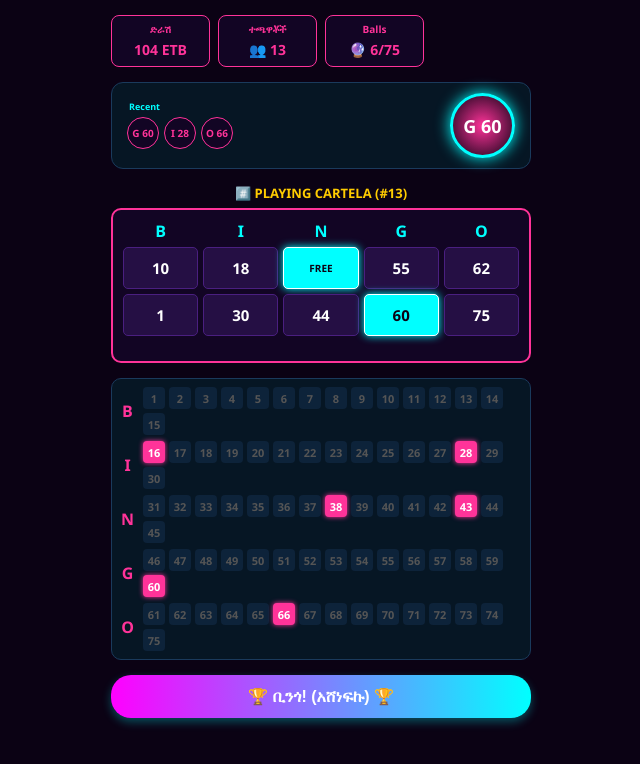
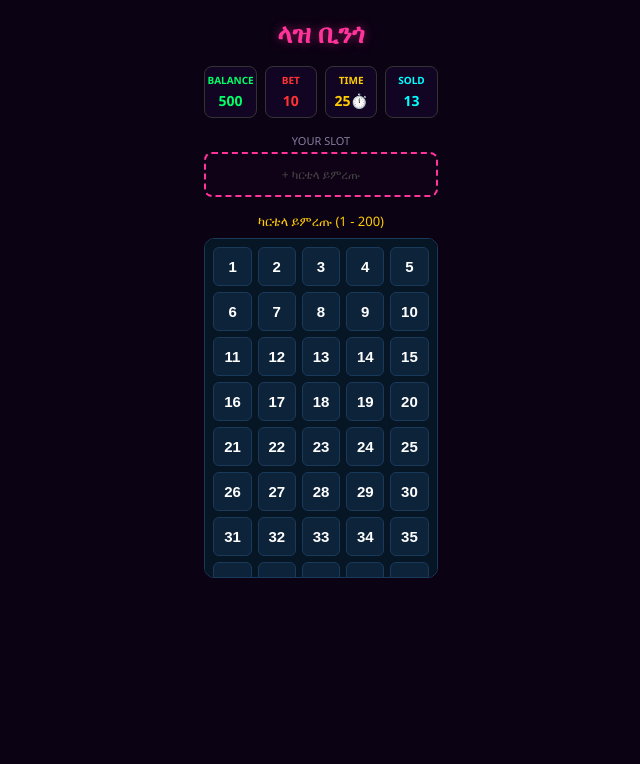
Before and after one commit to danielberihu72-cmd/laz-bingo-frontend, a React (Vite) app: page / in a window 1280 px wide. Shown: the top 764 px of the page, without its empty margins (319-959 px from the left). Built offline with nearby package versions, Linux system fonts and the light colour scheme.

Commit message:
Refactor initial state variables and comments

```diff
--- a/src/App.jsx
+++ b/src/App.jsx
@@ -2,22 +2,24 @@ import React, { useState, useEffect } from 'react';
 import './App.css';
 
 function App() {
-  // --- የመጀመሪያው ገጽ መረጃዎች ---
-  const [balance, setBalance] = useState(500);
-  const [bet, setBet] = useState(10);
-  const [timer, setTimer] = useState(30);
-  const [soldCount, setSoldCount] = useState(13); // ምስሉ ላይ 13 ስለሆነ
-  const [mySlots, setMySlots] = useState([13]); // ምስሉ ላይ የያዝከው #13 ስለሆነ
-  const [gameStarted, setGameStarted] = useState(true); // ምስሉ ላይ ጨዋታው ስለጀመረ ቀጥታ true አድርገነዋል
+  // --- የመጀመሪያው ገጽ መረጃዎች (States) ---
+  const [balance, setBalance] = useState(500); // ቀሪ ሂሳብ
+  const [bet, setBet] = useState(10); // ውርርድ
+  const [timer, setTimer] = useState(30); // የሰዓት ቆጣሪ (ከ30 ይጀምራል)
+  const [soldCount, setSoldCount] = useState(13); // የተሸጡ ካርቴላዎች ብዛት
+  const [mySlots, setMySlots] = useState([]); // ተጫዋቹ የገዛቸው ካርቴላዎች
+  const [gameStarted, setGameStarted] = useState(false); // ጨዋታው መጀመሩን መቆጣጠሪያ (መጀመሪያ false ነው!)
 
-  // --- የሁለተኛው ገጽ ጨዋታ መረጃዎች ---
-  const [calledBalls, setCalledBalls] = useState([28, 66, 43, 38, 16]); // ምስሉ ላይ የወጡት ቁጥሮች
-  const [currentBall, setCurrentBall] = useState("I 28"); // ምስሉ ላይ ያለው ዋና ኳስ
-  const [recentBalls, setRecentBalls] = useState(["I 28", "O 66", "N 43"]); // ምስሉ ላይ ያሉ ትናንሽ ኳሶች
-  const [isPlaying, setIsPlaying] = useState(true);
+  // --- የሁለተኛው ገጽ ጨዋታ መረጃዎች (States) ---
+  const [calledBalls, setCalledBalls] = useState([16, 28, 38, 43, 66]); // ለሙከራ አስቀድመው የበሩ ቁጥሮች
+  const [currentBall, setCurrentBall] = useState("I 28"); // አሁን የወጣው ዋና ኳስ
+  const [recentBalls, setRecentBalls] = useState(["I 28", "O 66", "N 43"]); // የቅርብ ጊዜ 3 ኳሶች
+  const [isPlaying, setIsPlaying] = useState(false);
 
+  // ከ1 እስከ 200 የካርቴላ ቁጥሮች ማመንጫ
   const totalCartelas = Array.from({ length: 200 }, (_, i) => i + 1);
 
+  // የቢንጎ ሰሌዳ ቁጥሮች አወቃቀር (B:1-15, I:16-30, N:31-45, G:46-60, O:61-75)
   const bingoBoardData = {
     B: Array.from({ length: 15 }, (_, i) => i + 1),
     I: Array.from({ length: 15 }, (_, i) => i + 16),
@@ -26,14 +28,15 @@ function App() {
     O: Array.from({ length: 15 }, (_, i) => i + 61),
   };
 
-  // 🔴 ማስተካከያ፦ 5 በ 5 ሙሉ የቢንጎ ካርድ ቁጥሮች (ማትሪክስ)
+  // 🔴 ማስተካከያ 2፦ 5 በ 5 ሙሉ በሙሉ የተሟላ የቢንጎ ካርድ ቁጥሮች (ያለ ምንም መቆራረጥ!)
   const playingCartelaNumbers = [,
  ,
-    [10, 18, "FREE", 55, 62],
+    [10, 21, "FREE", 49, 70],
 ,
-    [1, 30, 44, 60, 75]
+    [15, 25, 40, 55, 75]
   ];
 
+  // 1. የመጀመሪያው ገጽ የሰዓት ቆጣሪ ሎጅክ
   useEffect(() => {
     if (timer > 0 && !gameStarted) {
       const interval = setInterval(() => {
@@ -41,11 +44,12 @@ function App() {
       }, 1000);
       return () => clearInterval(interval);
     } else if (timer === 0 && !gameStarted) {
-      setGameStarted(true);
+      setGameStarted(true); // ሰዓቱ 0 ሲደርስ አውቶማቲክ ወደ ጨዋታ ሜዳ ያሻግራል
       setIsPlaying(true);
     }
   }, [timer, gameStarted]);
 
+  // 2. የሁለተኛው ገጽ አውቶማቲክ የቢንጎ ቁጥሮች ማውጫ (በየ 4 ሰከንዱ)
   useEffect(() => {
     if (!isPlaying) return;
 
@@ -83,9 +87,11 @@ function App() {
     return () => clearInterval(gameInterval);
   }, [isPlaying]);
 
+  // የሽልማት ስሌት (ተጫዋቾች * 10 ብር) - 20% ታክስ ተቀንሶ
   const rawPrize = soldCount * 10;
   const netPrize = rawPrize - (rawPrize * 0.20);
 
+  // ካርቴላ መግዣ ፈንክሽን
   const handleSelectCartela = (num) => {
     if (mySlots.includes(num)) return;
     if (balance >= bet) {
@@ -97,9 +103,13 @@ function App() {
     }
   };
 
+  // ==========================================
+  // 🔵 ገጽ 2፦ የጨዋታው ሜዳ (GAME BOARD)
+  // ==========================================
   if (gameStarted) {
     return (
       <div className="app-container">
+        {/* የላይኛው መረጃ ክፍሎች */}
         <div className="top-info-grid">
           <div className="info-box border-magenta">
             <span className="info-label text-magenta">ድራሽ</span>
@@ -115,6 +125,7 @@ function App() {
           </div>
         </div>
 
+        {/* የኳስ ማውጫ ክበቦች ክፍል */}
         <div className="ball-caller-section">
           <div className="recent-balls-container">
             <div className="small-ball-circle">{recentBalls[0] || '-'}</div>
@@ -130,7 +141,8 @@ function App() {
           </div>
         </div>
 
-        <div className="card-title-center">#️⃣ PLAYING CARTELA (#13)</div>
+        {/* መካከለኛ ክፍል፦ Playing Cartela (ሙሉ 5 በ 5 ማትሪክስ) */}
+        <div className="card-title-center">💳 PLAYING CARTELA {mySlots.length > 0 ? `(#${mySlots.join(', ')})` : ''}</div>
         <div className="playing-card-matrix">
           {['B', 'I', 'N', 'G', 'O'].map(letter => (
             <div key={letter} className="matrix-header">{letter}</div>
@@ -145,6 +157,7 @@ function App() {
           })}
         </div>
 
+        {/* የቢንጎ ሙሉ ሰሌዳ (B-I-N-G-O ሰሌዳ ቁጥሮች በሙሉ) */}
         <div className="bingo-board-container">
           {Object.entries(bingoBoardData).map(([letter, numbers]) => (
             <div key={letter} className="board-row">
@@ -168,10 +181,58 @@ function App() {
     );
   }
 
+  // ==========================================
+  // 🟢 ገጽ 1፦ መነሻ የካርቴላ መምረጫ ገጽ (ሙሉ በሙሉ ተመልሷል!)
+  // ==========================================
   return (
     <div className="app-container">
       <h1 className="main-title">ላዝ ቢንጎ</h1>
-      {/* የመጀመሪያው ገጽ ይዘት... */}
+
+      <div className="top-info-grid">
+        <div className="info-box">
+          <span className="info-label text-green">BALANCE</span>
+          <span className="info-value text-green">{balance}</span>
+        </div>
+        <div className="info-box">
+          <span className="info-label text-red">BET</span>
+          <span className="info-value text-red">{bet}</span>
+        </div>
+        <div className="info-box">
+          <span className="info-label text-yellow">TIME</span>
+          <span className="info-value text-yellow">{timer}⏱️</span>
+        </div>
+        <div className="info-box">
+          <span className="info-label text-cyan">SOLD</span>
+          <span className="info-value text-cyan">{soldCount}</span>
+        </div>
+      </div>
+
+      <div className="your-slot-container">
+        <span className="slot-title">YOUR SLOT</span>
+        <div className="slot-box">
+          {mySlots.length > 0 ? (
+            mySlots.map(num => <span key={num} className="selected-tag">#{num}</span>)
+          ) : (
+            <span className="placeholder-text">+ ካርቴላ ይምረጡ</span>
+          )}
+        </div>
+      </div>
+
+      <div className="selector-title">ካርቴላ ይምረጡ (1 - 200)</div>
+      <div className="cartela-grid">
+        {totalCartelas.map((num) => {
+          const isMine = mySlots.includes(num);
+          return (
+            <button
+              key={num}
+              className={`cartela-cell ${isMine ? 'mine' : ''}`}
+              onClick={() => handleSelectCartela(num)}
+            >
+              {num}
+            </button>
+          );
+        })}
+      </div>
     </div>
   );
 }
```
